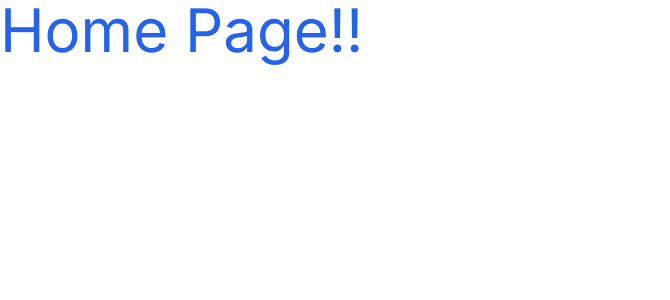
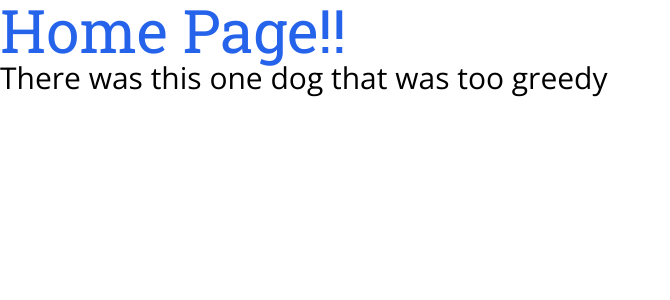
Before and after one commit to danidobos/estate-mngt, a Next.js app in the folder client/: page / in a window 1280 px wide. Shown: the top 300 px of the page, without its empty margins (0-670 px from the left). Built offline with nearby package versions, Linux system fonts and the light colour scheme.

Commit message:
chore: setup custom fonts

```diff
--- a/client/src/app/layout.tsx
+++ b/client/src/app/layout.tsx
@@ -1,8 +1,7 @@
+import React from "react";
 import type { Metadata } from "next";
-import { Inter } from "next/font/google";
 import "./globals.css";
-
-const inter = Inter({ subsets: ["latin"] });
+import { openSans, robotoSlab } from "@/lib/fonts";
 
 export const metadata: Metadata = {
 	title: "Create Next App",
@@ -15,8 +14,10 @@
 	children: React.ReactNode;
 }>) {
 	return (
-    <html lang="en">
-      <body className={inter.className}>{children}</body>
+		<html lang="en" suppressHydrationWarning>
+			<body className={`${openSans.variable} ${robotoSlab.variable}`}>
+				{children}
+			</body>
 		</html>
 	);
 }
--- a/client/src/app/page.tsx
+++ b/client/src/app/page.tsx
@@ -1,7 +1,10 @@
 export default function Home() {
-  return (
-    <div>
-      <h1 className='text-6xl text-blue-600'>Home Page!!</h1>
-    </div>
-  );
+	return (
+		<div>
+			<h1 className="font-robotoSlab text-6xl text-blue-600">Home Page!!</h1>
+			<p className="font-openSans text-3xl">
+				There was this one dog that was too greedy
+			</p>
+		</div>
+	);
 }
--- /dev/null
+++ b/client/src/lib/fonts.ts
@@ -0,0 +1,12 @@
+// eslint-disable-next-line camelcase
+import { Open_Sans, Roboto_Slab } from "next/font/google";
+
+export const openSans = Open_Sans({
+	subsets: ["latin"],
+	variable: "--font-openSans",
+});
+
+export const robotoSlab = Roboto_Slab({
+	subsets: ["latin"],
+	variable: "--font-robotoSlab",
+});
--- a/client/tailwind.config.ts
+++ b/client/tailwind.config.ts
@@ -16,6 +16,10 @@
 			},
 			borderRadius: {},
 			colors: {},
+			fontFamily: {
+				openSans: ["var(--font-openSans)"],
+				robotoSlab: ["var(--font-robotoSlab)"],
+			},
 		},
 	},
 	plugins: [require("tailwindcss-animate")],
```
Lines whose indentation alone changed are shown as unchanged.
